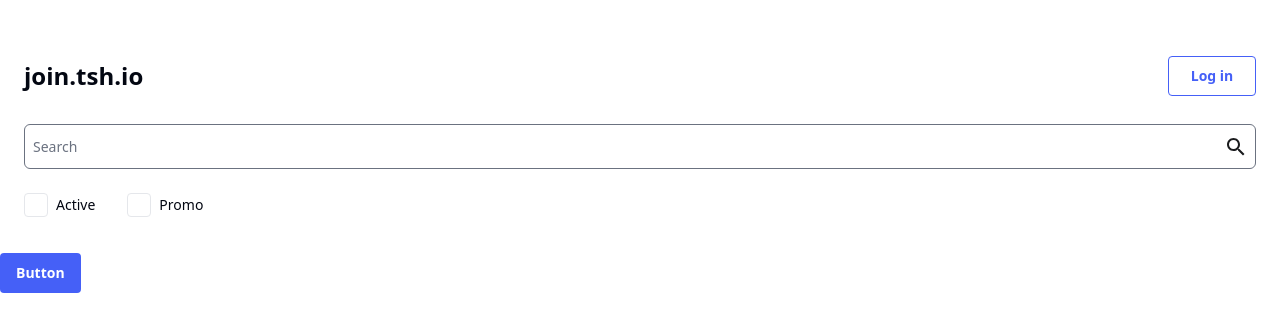
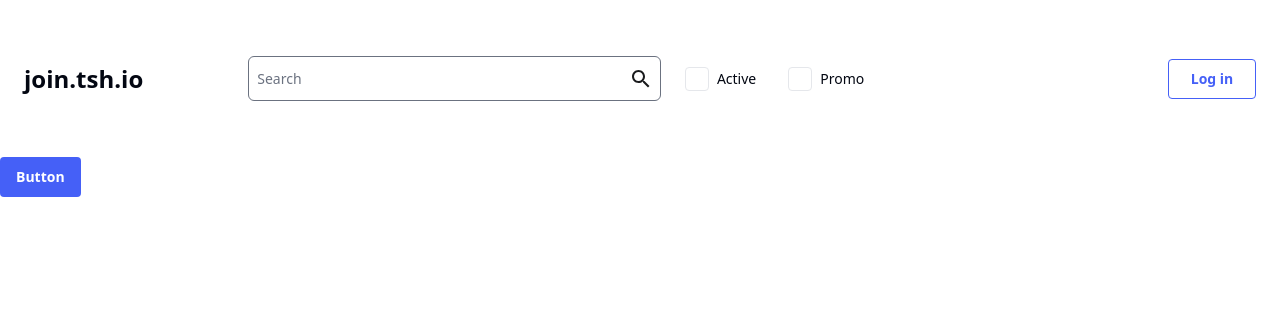
Before and after one commit to kubalinio/Recruitment-TSH-Task, a React (Vite) app: page / in a window 1280 px wide. Shown: the top 332 px of the page. Built offline with nearby package versions, Linux system fonts and the light colour scheme; no server answers.

Commit message:
feat: setup header layout for desktop & improve link for login page

```diff
--- a/src/app/shared/layouts/DefaultLayout/components/SearchBar.tsx
+++ b/src/app/shared/layouts/DefaultLayout/components/SearchBar.tsx
@@ -3,14 +3,13 @@ import { SearchInput } from 'app/shared/components/SearchInput'
 
 export function SearchBar() {
     return (
-        <div className='order-3 w-full mt-7'>
-            <SearchInput />
+        <div className='order-3 w-full mt-7 md:order-2 md:w-2/4 md:flex md:items-center md:mt-0 md:gap-x-6'>
+            <SearchInput className='md:flex-grow' />
 
-            <div className='flex mt-6 gap-x-8'>
+            <div className='flex mt-6 gap-x-8 md:mt-0'>
                 <CheckboxWithText id="active" label="Active" />
                 <CheckboxWithText id="promo" label="Promo" />
             </div>
-
         </div>
     )
 }
--- a/src/app/shared/layouts/DefaultLayout/containers/Header.tsx
+++ b/src/app/shared/layouts/DefaultLayout/containers/Header.tsx
@@ -1,21 +1,20 @@
-import { Button } from "app/shared/ui";
+import { Link } from "react-router-dom";
+
+import { buttonVariants } from "app/shared/ui";
 import { SearchBar } from "../components/SearchBar";
 
 export function Header() {
     return (
-        <header className="flex flex-wrap items-center justify-between w-full px-6 bg-white pt-14 pb-9">
+        <header className="flex flex-wrap items-center justify-start w-full px-6 bg-white lg:mx-auto pt-14 pb-9 md:py-14 lg:max-w-7xl">
+            <Link to={'/'}>
+                <h1 className="w-1/2 text-2xl font-semibold md:w-auto md:mr-[105px]">join.tsh.io</h1>
+            </Link>
 
-            <h1 className="w-1/2 text-2xl font-semibold">join.tsh.io</h1>
-
-            <Button className="w-[88px]" variant={'outline'}>
-                <a href="/login" >
-                    Log in
-                </a>
-            </Button>
+            <Link to={'/login'} className={buttonVariants({ variant: "outline", className: "max-w-[88px] md:w-1/4 md:order-3 ml-auto flex-none p-0" })}>
+                Log in
+            </Link>
 
             <SearchBar />
-
-
         </header>
     )
 }
```
